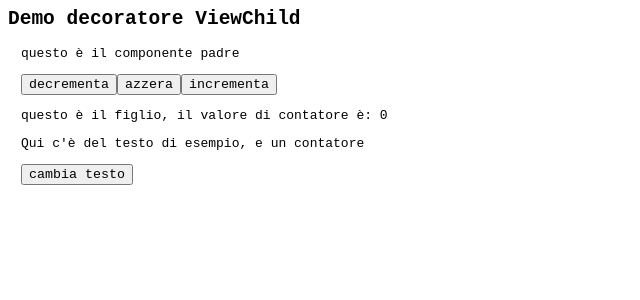
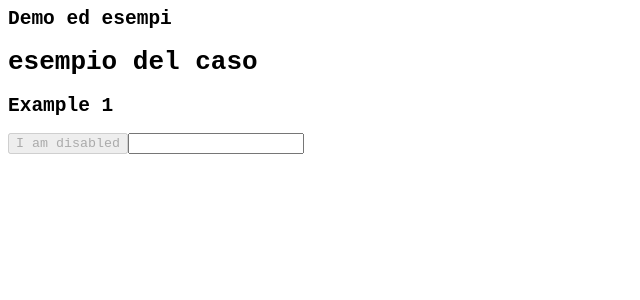
Before and after one commit to fabiofaie/appunti-angular, an Angular app: page / in a window 1280 px wide. Shown: the top 300 px of the page, without its empty margins (0-640 px from the left). Built offline with nearby package versions, Linux system fonts and the light colour scheme.

Commit message:
2 files modified, 3 added

```diff
--- a/src/app/app.component.html
+++ b/src/app/app.component.html
@@ -1,3 +1,2 @@
-<h2>Demo decoratore ViewChild</h2>
-<app-padre></app-padre>
-<app-solohtml>
+<h2>Demo ed esempi</h2>
+<app-vari></app-vari>
--- a/src/app/app.module.ts
+++ b/src/app/app.module.ts
@@ -6,6 +6,7 @@ import { AppComponent } from './app.component';
 import { PadreComponent } from './padre/padre.component';
 import { FiglioComponent } from './figlio/figlio.component';
 import { SolohtmlComponent } from './solohtml/solohtml.component';
+import { VariComponent } from './vari/vari.component';
 
 @NgModule({
   imports: [BrowserModule, FormsModule],
@@ -14,6 +15,7 @@ import { SolohtmlComponent } from './solohtml/solohtml.component';
     PadreComponent,
     FiglioComponent,
     SolohtmlComponent,
+    VariComponent
   ],
   bootstrap: [AppComponent],
 })
--- /dev/null
+++ b/src/app/vari/vari.component.html
@@ -0,0 +1,4 @@
+<h1 [innerText]="title"></h1>
+<h2>Example 1</h2>
+<button [disabled]="isDisabled">I am disabled</button>
+<input type="text" autocapitalize="characters"/>
--- /dev/null
+++ b/src/app/vari/vari.component.ts
@@ -0,0 +1,16 @@
+import { Component, OnInit } from '@angular/core';
+
+@Component({
+  selector: 'app-vari',
+  templateUrl: './vari.component.html',
+  styleUrls: ['./vari.component.css']
+})
+export class VariComponent implements OnInit {
+
+  constructor() { }
+  title = 'esempio del caso';
+  isDisabled = true;
+  ngOnInit() {
+  }
+
+}
```
Also changed, not shown: src/app/vari/vari.component.css (added).
